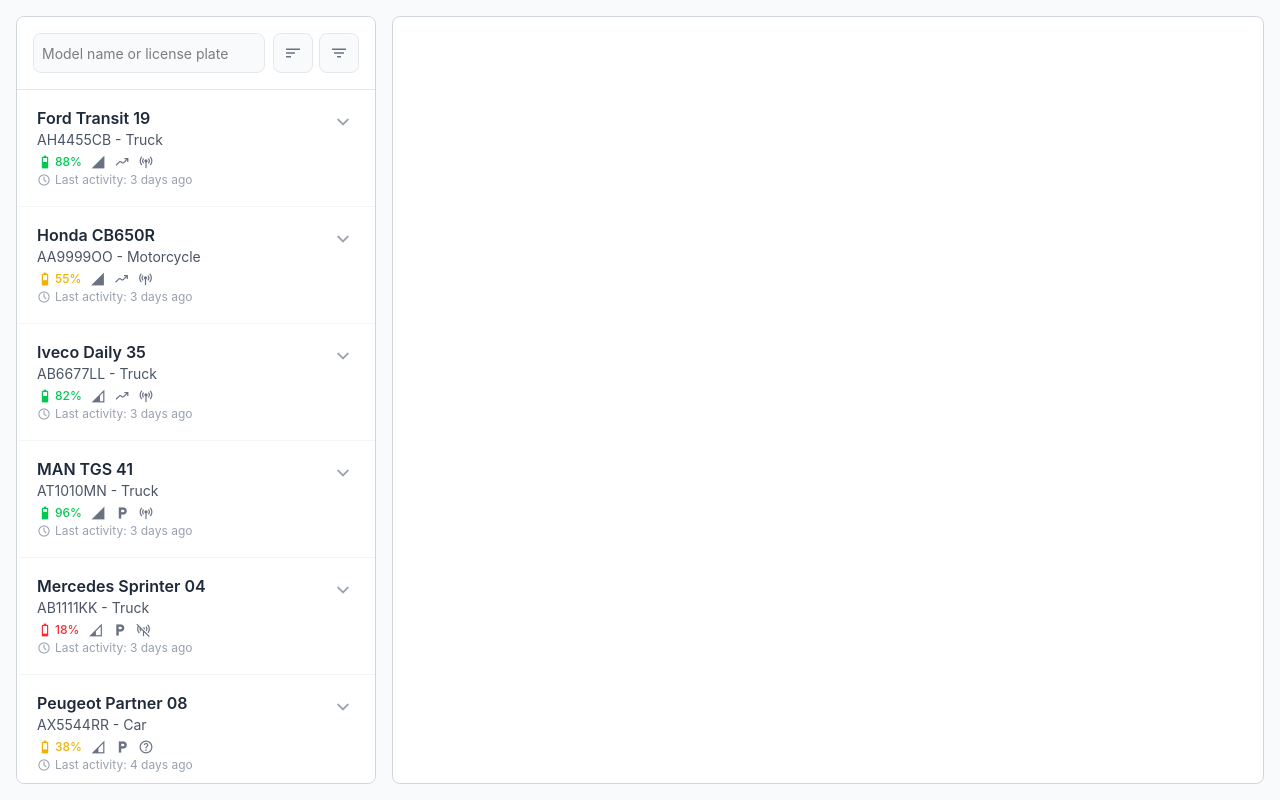
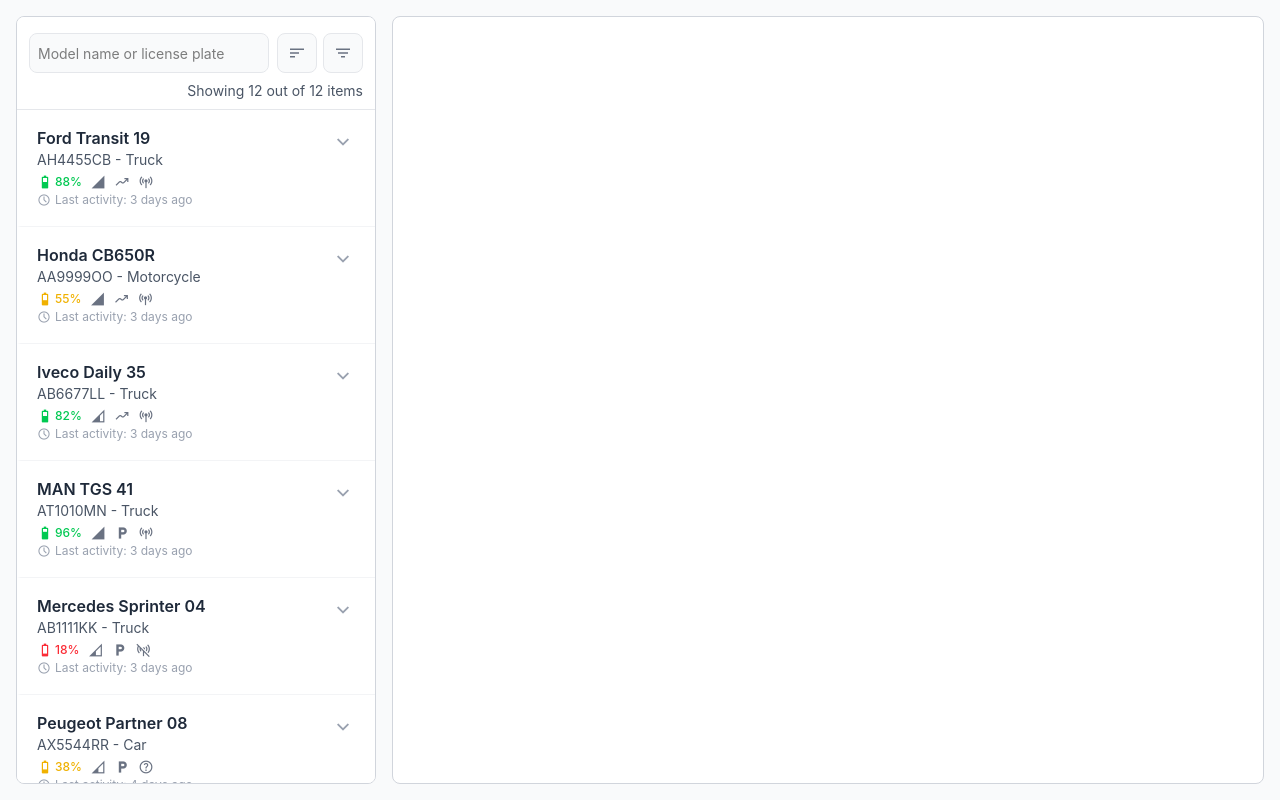
Before and after one commit to dmytro-f1/monitoring-sidebar, a Vue app: page / in a window 1280 px wide. Built offline with nearby package versions, Linux system fonts and the light colour scheme.

Commit message:
Added shown items counter

```diff
--- /dev/null
+++ b/src/components/sidebar/header/ItemsCounter.vue
@@ -0,0 +1,16 @@
+<script setup lang="ts">
+import { useI18n } from "vue-i18n"
+
+const { t } = useI18n()
+
+defineProps<{
+  shown: number
+  total: number
+}>()
+</script>
+
+<template>
+  <div class="w-full flex justify-end text-sm text-gray-600">
+    {{ t("showing_n_out_of_m_items", { n: shown, m: total }) }}
+  </div>
+</template>
--- a/src/components/sidebar/header/SidebarHeader.vue
+++ b/src/components/sidebar/header/SidebarHeader.vue
@@ -1,15 +1,17 @@
 <script setup lang="ts">
-import { useMonitoringStore } from "../../../stores/monitoring.store"
 import SearchBar from "./SearchBar.vue"
 import SortDropdown from "./SortDropdown.vue"
 import FiltersPopover from "./FiltersPopover.vue"
+import ItemsCounter from "./ItemsCounter.vue"
+
+import { useMonitoringStore } from "../../../stores/monitoring.store"
 
 const monitoringStore = useMonitoringStore()
 </script>
 
 <template>
   <div
-    class="p-4 border-b border-gray-200 bg-white relative z-10 flex flex-col gap-3"
+    class="pt-4 px-3 pb-2 border-b border-gray-200 bg-white relative z-10 flex flex-col gap-3"
   >
     <div class="flex flex-col w-full items-center gap-2">
       <div class="flex w-full items-center gap-2">
@@ -23,6 +25,10 @@
           <FiltersPopover />
         </div>
       </div>
+      <ItemsCounter
+        :shown="monitoringStore.filteredObjects.length"
+        :total="monitoringStore.objects.length"
+      />
     </div>
   </div>
 </template>
--- a/src/i18n/locales/en.json
+++ b/src/i18n/locales/en.json
@@ -20,6 +20,7 @@
     "stopped": "Stopped",
     "clear": "Clear filters"
   },
+  "showing_n_out_of_m_items": "Showing {n} out of {m} items",
   "transport": {
     "car": "Car",
     "truck": "Truck",
--- a/src/i18n/locales/uk.json
+++ b/src/i18n/locales/uk.json
@@ -20,6 +20,7 @@
     "stopped": "Стоїть",
     "clear": "Очистити фільтри"
   },
+  "showing_n_out_of_m_items": "Показано {n} із {m} елементів",
   "transport": {
     "car": "Автомобіль",
     "truck": "Вантажівка",
```
